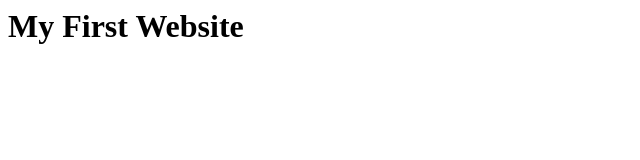
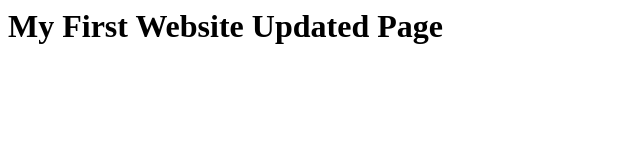
Before and after one commit to Ligdi/IS601-FirstWebsite, a plain HTML site: page index.html in a window 1280 px wide. Shown: the whole page, without its empty margins (0-640 px from the left). Drawn offline with Linux system fonts and the light colour scheme.

Commit message:
updated text

```diff
--- a/index.html
+++ b/index.html
@@ -1,3 +1,3 @@
-<html>											<head>											<title>My First Website</title>						</head>										<body>											<h1>My First Website</h1>
+<html>											<head>											<title>My First Website</title>						</head>										<body>											<h1>My First Website Updated Page</h1>
 	</body>
 </html>
```
